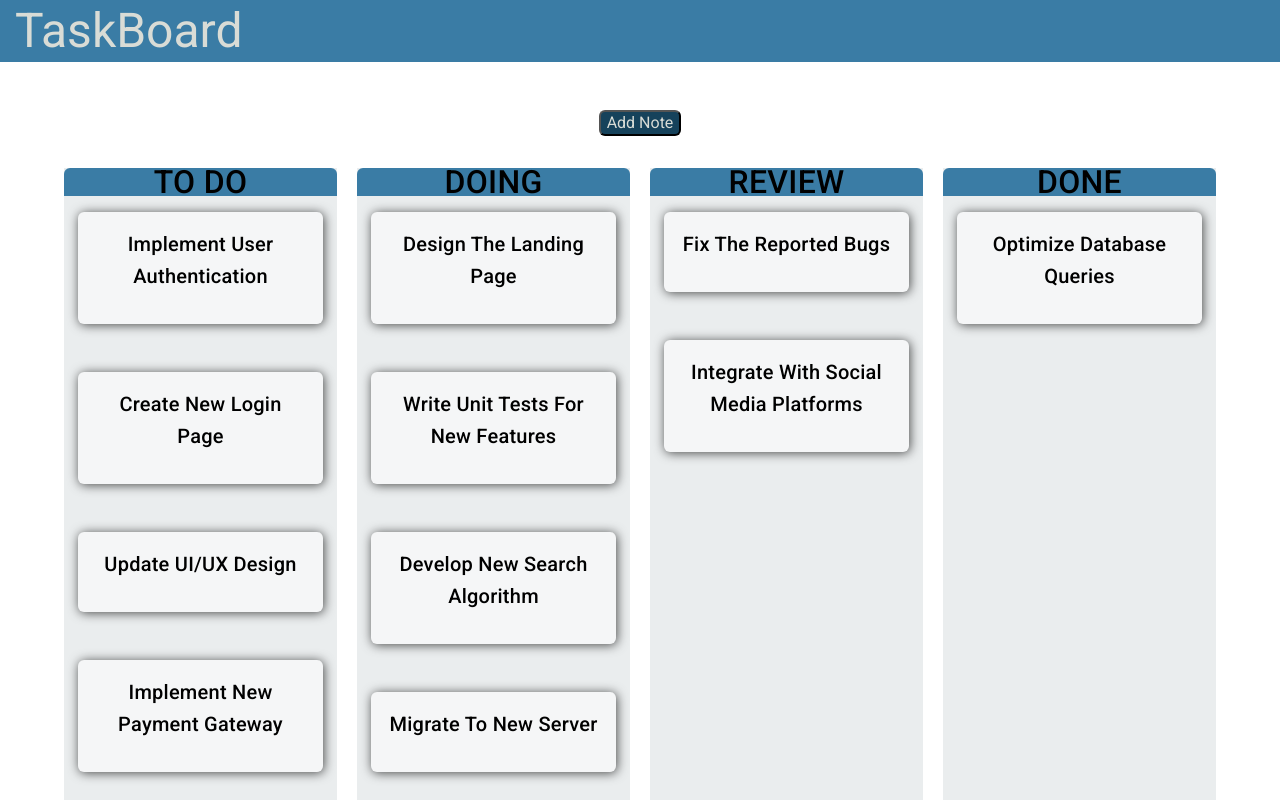
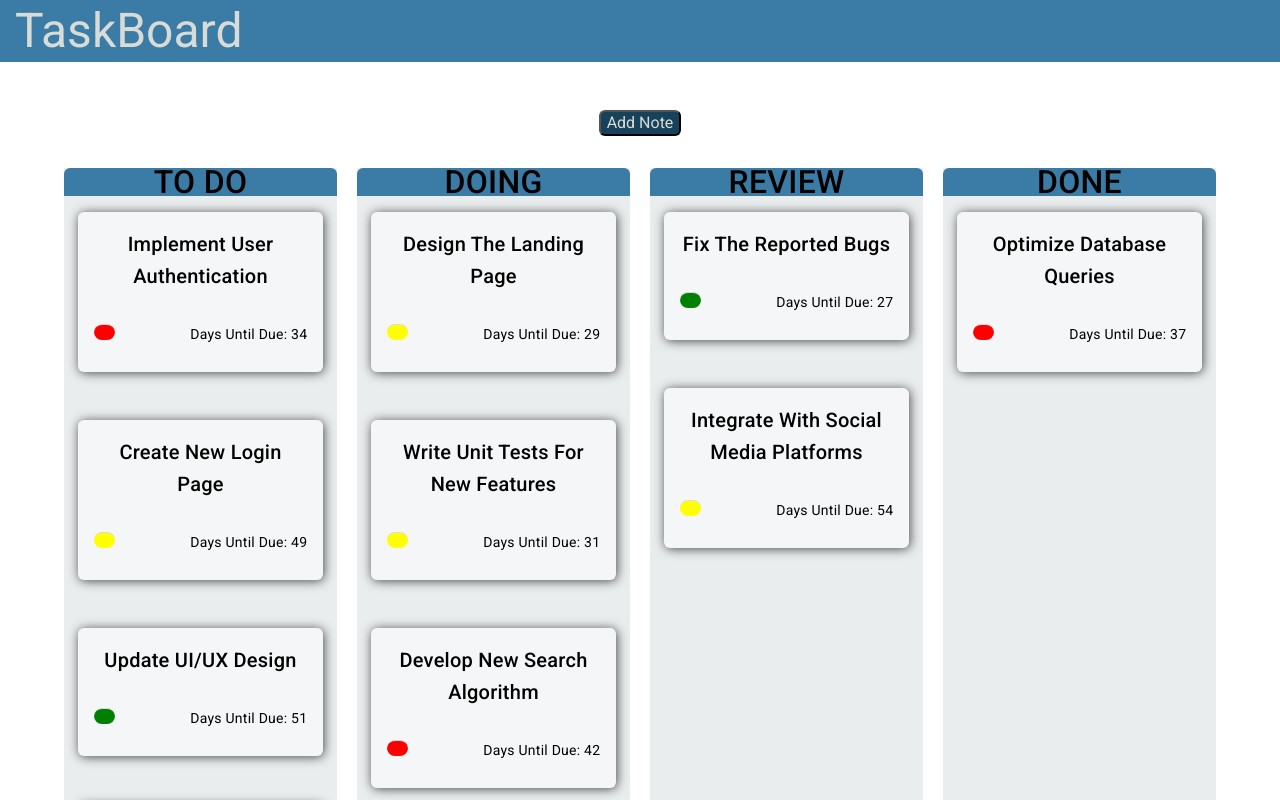
Before and after one commit to jaketollette/angular-notes, an Angular app: page / in a window 1280 px wide. Shown: the top 800 px of the page. Built offline with nearby package versions, Linux system fonts and the light colour scheme.

Commit message:
Working commit....

```diff
--- a/src/app/note-card/note-card.component.css
+++ b/src/app/note-card/note-card.component.css
@@ -25,3 +25,28 @@
   justify-content: end;
   align-items: end;
 }
+
+.red {
+  background-color: red;
+}
+
+.yellow {
+  background-color: yellow;
+}
+
+.green {
+  background-color: green;
+}
+
+.note-priority-color {
+  width: 10%;
+  height: 1rem;
+  opacity: 1.0;
+  border-radius: 15px;
+  }
+
+.quick-info {
+  display: flex;
+  align-items: flex-end;
+  justify-content: space-between;
+}
--- a/src/app/note-card/note-card.component.html
+++ b/src/app/note-card/note-card.component.html
@@ -1,5 +1,13 @@
 <div class="note" (click)="expandNote()">
   <h2 class="note-title">{{ note.note_description }}</h2>
+  <div class="quick-info">
+    <hr class="note-priority-color" [ngClass]="{
+      'red': note.priority_level === 'High',
+      'yellow': note.priority_level === 'Medium',
+      'green': note.priority_level === 'Low'
+    }">
+    <p class="note-days-until-due">Days Until Due: {{ daysUntilDue(note.due_date) }}</p>
+  </div>
   <div class="note-info" [ngStyle]="{display: isExpanded ? 'block' : 'none'}">
     <p class="note-id">ID: {{ note.note_id }}</p>
     <p class="note-due">Due Date: {{ note.due_date }}</p>
--- a/src/app/note-card/note-card.component.ts
+++ b/src/app/note-card/note-card.component.ts
@@ -31,5 +31,8 @@ export class NoteCardComponent {
     this.isExpanded = !this.isExpanded;
   }
 
+  daysUntilDue(due_date: Date) {
+    return this.noteService.calculateDaysUntilDue(due_date);
+  }
 
 }
--- a/src/app/note-card/note.service.ts
+++ b/src/app/note-card/note.service.ts
@@ -189,6 +189,7 @@ export class NoteService {
     const index = this.notes.findIndex(note => note.note_id === updatedNote.note_id);
     if (index > -1) {
       this.notes[index] = updatedNote;
+      this.calculateDaysUntilDue(updatedNote.due_date);
       this.saveNotes();
     }
   }
@@ -213,4 +214,15 @@ export class NoteService {
     localStorage.setItem('notes', JSON.stringify(this.notes));
   }
 
+  calculateDaysUntilDue(due_date: Date): number {
+    if (due_date instanceof Date && !isNaN(due_date.getTime())) {
+      let one_day = 1000 * 60 * 60 *24;
+      let today = new Date();
+      return Math.round((due_date.getTime() - today.getTime()) / one_day);
+    } else {
+      console.error("Invalid date:", due_date);
+      return 0;
+    }
+  }
+
 }
```
